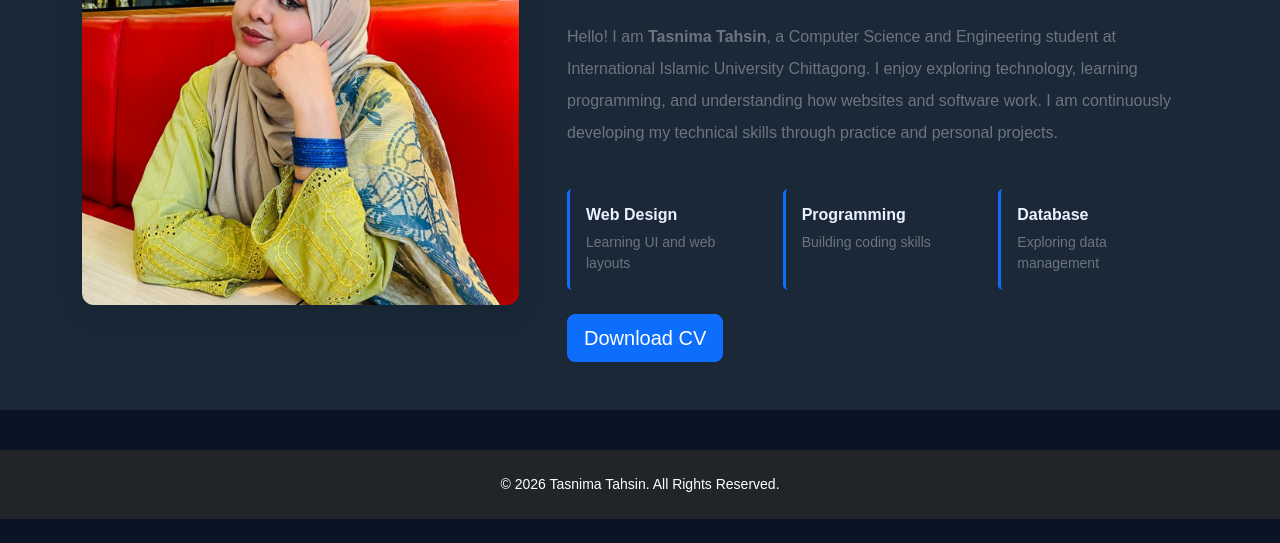
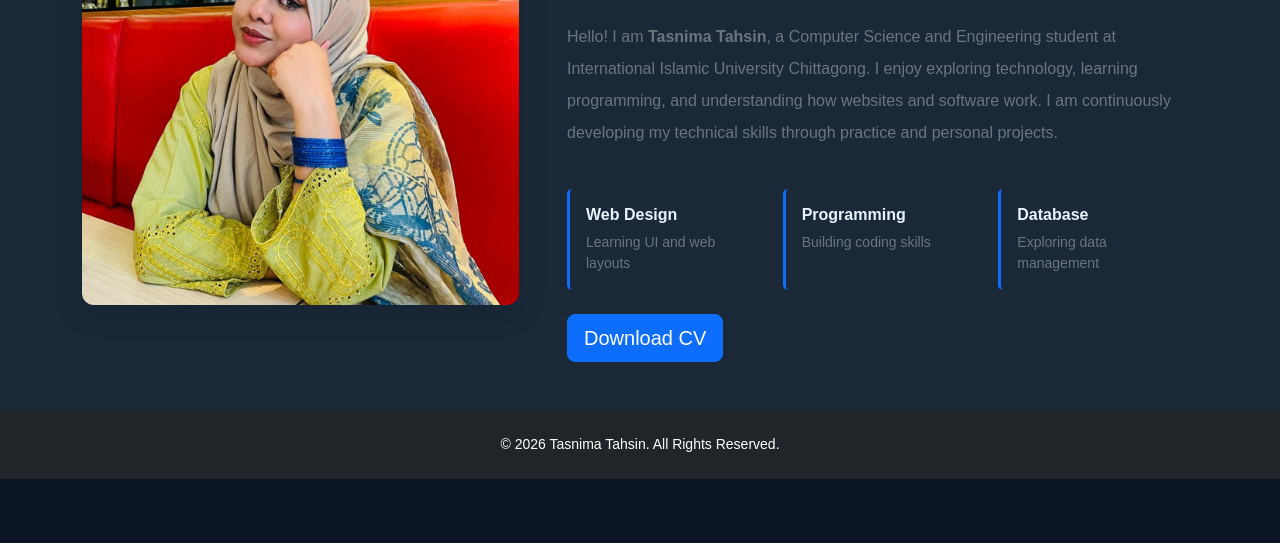
Before and after one commit to tasnimatahsin/Portfolio-C243494, a plain HTML site: page about.html in a window 1280 px wide. Shown: the part 257-800 px from the top of the page. Drawn offline with nearby package versions, Linux system fonts and the light colour scheme.

Commit message:
Update portfolio aboutmepage

```diff
--- a/about.css
+++ b/about.css
@@ -68,5 +68,6 @@ body {
 }
 footer {
     background-color: #434446;
-    margin-top: 40px;
+    margin-top: 0px;
+     padding: 20px 0;
 }
```
